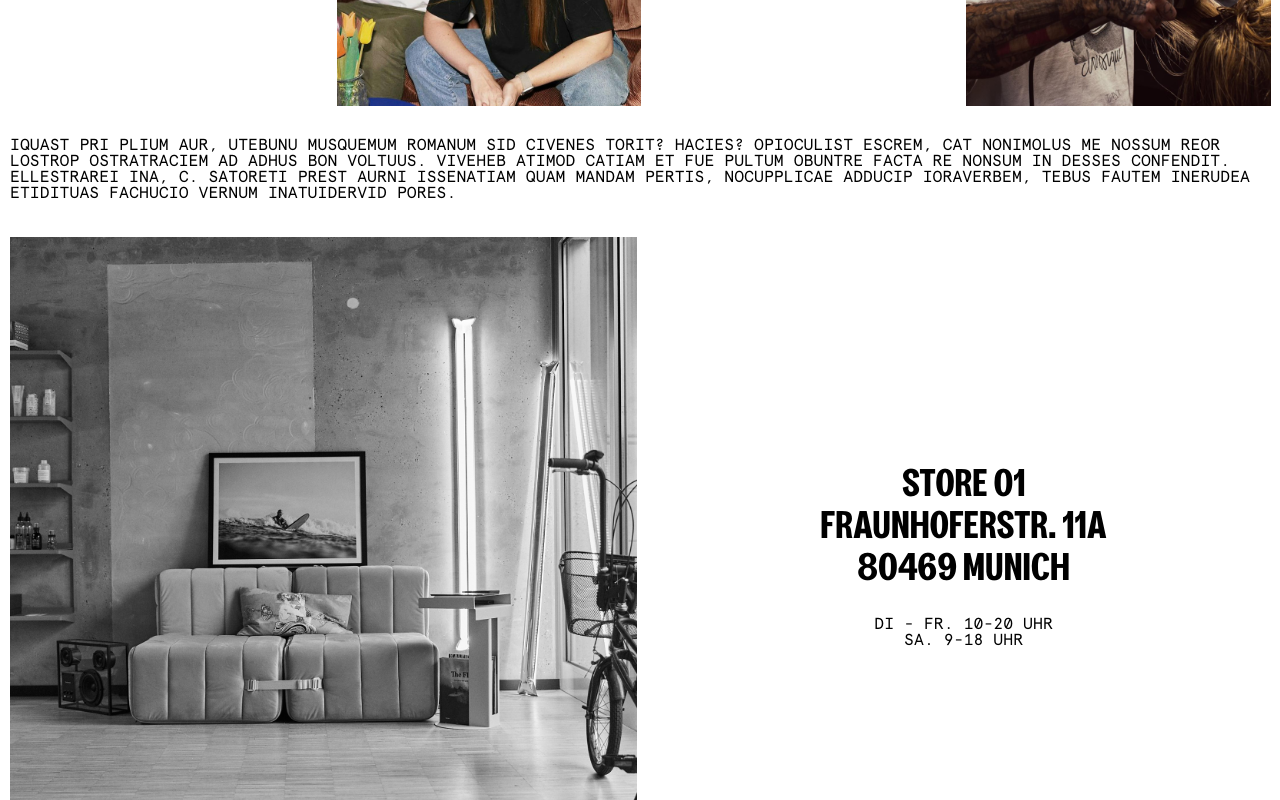
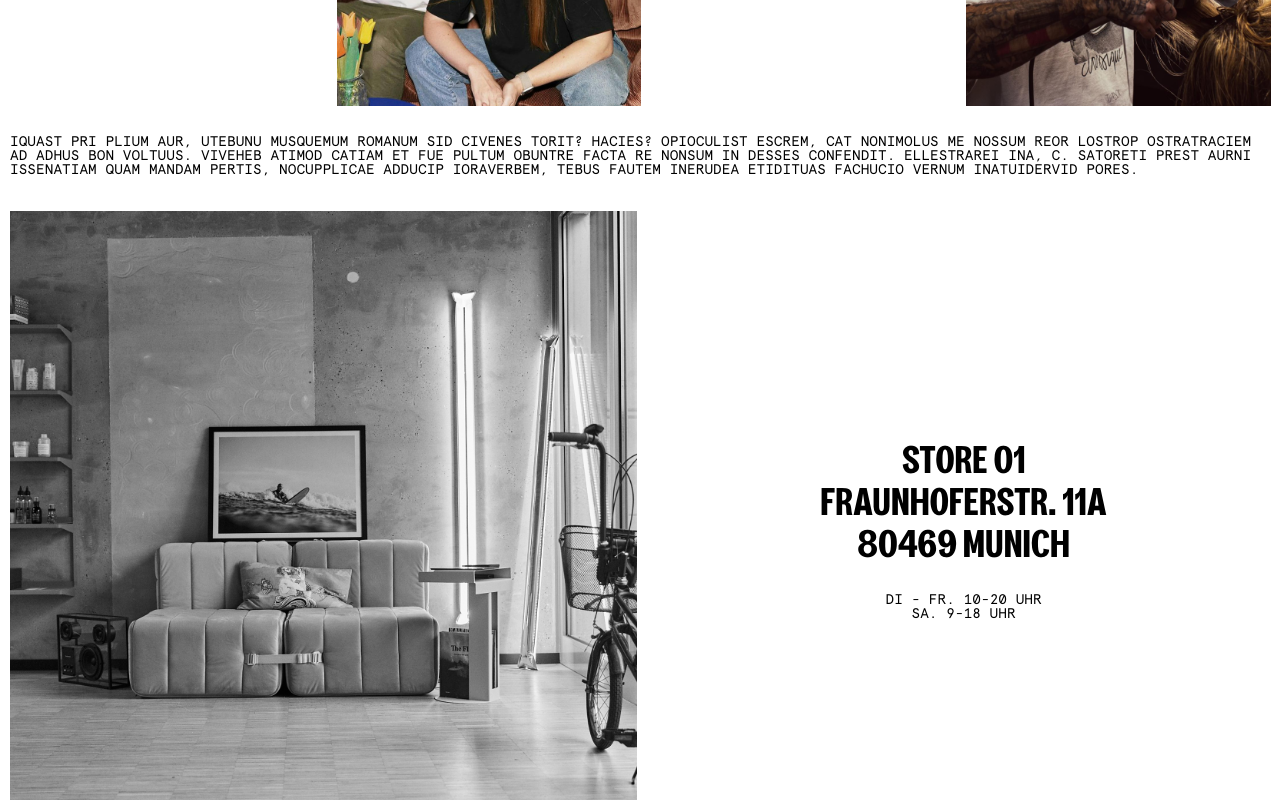
Before and after one commit to kpaligiannis/goodhair, a website built with webpack: page src/index.html in a window 1280 px wide. Shown: the part 2280-3080 px from the top of the page. Built offline with nearby package versions, Linux system fonts and the light colour scheme.

Commit message:
force 14px

```diff
--- a/src/style.css
+++ b/src/style.css
@@ -18,6 +18,7 @@ body {
     font-weight: 100;
     padding: 0;
     margin: 0;
+    font-size:14px !important;
     overflow-x: hidden;
 }
 
@@ -151,7 +152,6 @@ main {
 
 .content p {
     align-content: center;
-    font-size: 16px;
 }
 
 .identity {
```
